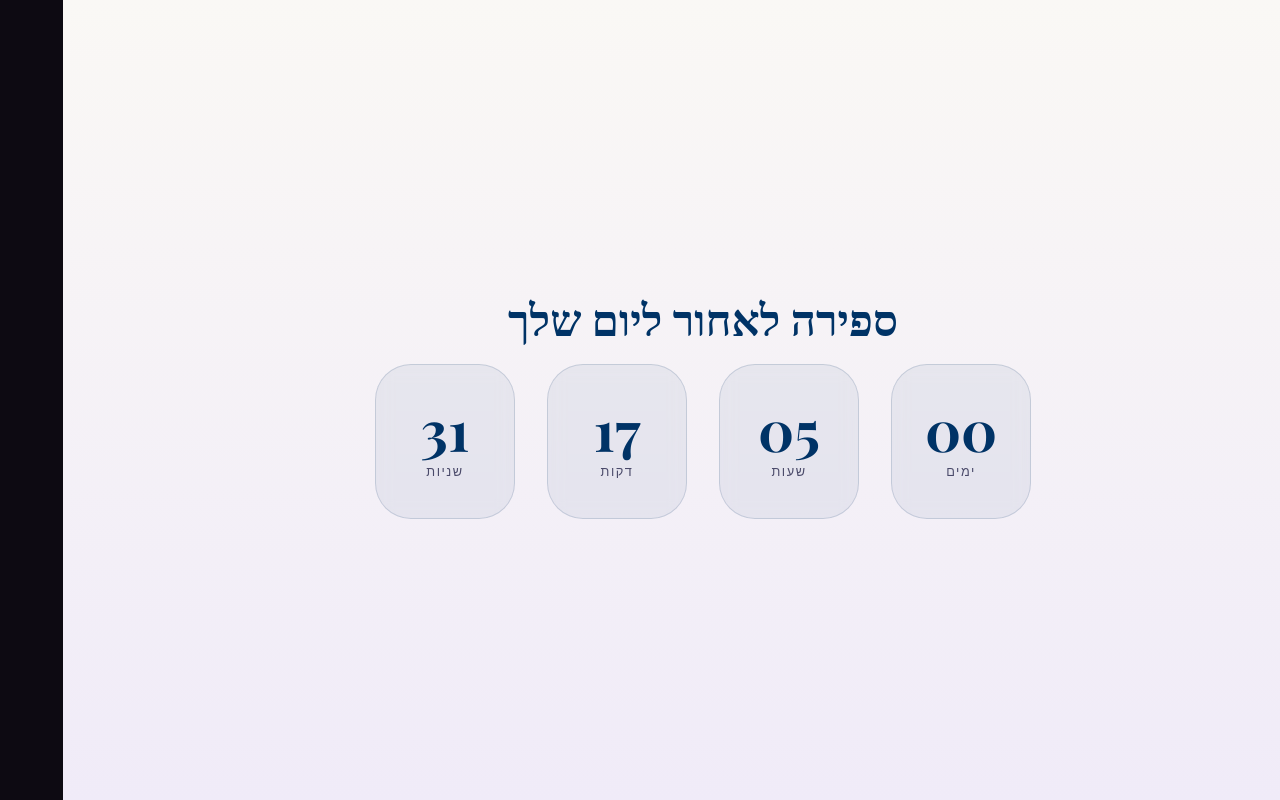
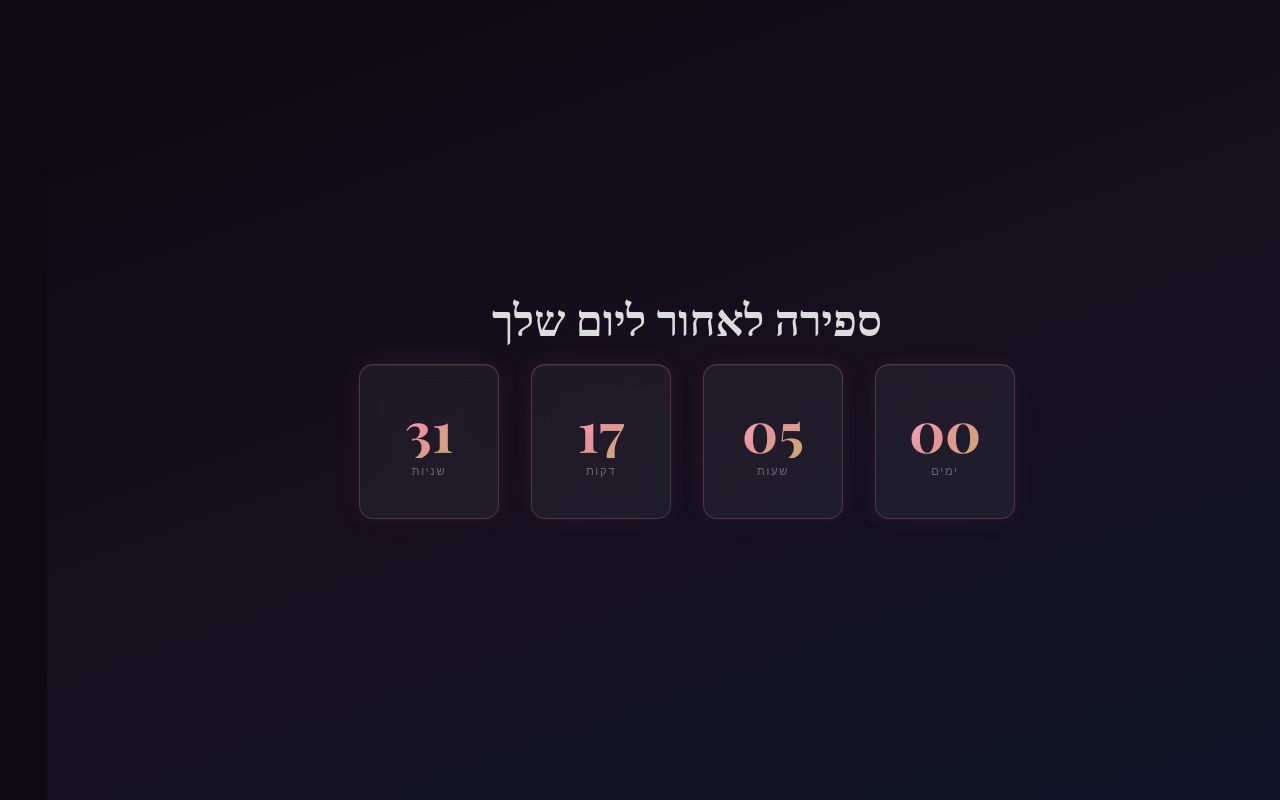
Before and after one commit to yoel2810/react-test, a React (Vite) app: page / in a window 1280 px wide. Built offline with nearby package versions, Linux system fonts and the light colour scheme; a web font is replaced by a local one.

Commit message:
style: CountdownTimer — dark glass cards with rose gold numbers

```diff
--- a/src/components/CountdownTimer/CountdownTimer.styles.ts
+++ b/src/components/CountdownTimer/CountdownTimer.styles.ts
@@ -6,25 +6,29 @@ export const sectionSx: SxProps<Theme> = {
   flexDirection: 'column',
   alignItems: 'center',
   justifyContent: 'center',
-  background: 'linear-gradient(180deg, #faf8f5 0%, #f0ebf8 100%)',
+  background: 'linear-gradient(160deg, #0d0a12 0%, #160f1e 50%, #0f1428 100%)',
   px: { xs: 3, md: 6 },
   py: { xs: 8, md: 10 },
   textAlign: 'center',
+  position: 'relative',
+  overflow: 'hidden',
 };
 
 export const sectionTitleSx: SxProps<Theme> = {
   fontFamily: '"Playfair Display", serif',
   fontWeight: 600,
   fontSize: { xs: '2rem', md: '2.75rem' },
-  color: '#003366',
+  color: 'rgba(255,255,255,0.85)',
   mb: 1,
 };
 
 export const sectionSubtitleSx: SxProps<Theme> = {
-  fontFamily: '"Lato", sans-serif',
-  color: '#4a4a6a',
+  fontFamily: '"Inter", sans-serif',
+  fontWeight: 300,
+  color: 'rgba(255,255,255,0.35)',
   mb: { xs: 5, md: 7 },
-  fontSize: { xs: '1rem', md: '1.1rem' },
+  fontSize: { xs: '0.85rem', md: '0.95rem' },
+  letterSpacing: '0.1em',
 };
 
 export const timerGridSx: SxProps<Theme> = {
@@ -41,35 +45,40 @@ export const unitCardSx: SxProps<Theme> = {
   justifyContent: 'center',
   width: { xs: 80, sm: 110, md: 140 },
   height: { xs: 90, sm: 120, md: 155 },
-  background: 'rgba(0, 51, 102, 0.06)',
-  border: '1.5px solid rgba(0, 51, 102, 0.15)',
-  borderRadius: 3,
-  backdropFilter: 'blur(8px)',
+  background: 'rgba(255,255,255,0.05)',
+  border: '1px solid rgba(244,184,193,0.2)',
+  borderRadius: '14px',
+  backdropFilter: 'blur(12px)',
+  boxShadow: '0 0 24px rgba(232,146,158,0.08), inset 0 1px 0 rgba(255,255,255,0.06)',
 };
 
 export const unitValueSx: SxProps<Theme> = {
   fontFamily: '"Playfair Display", serif',
   fontWeight: 700,
   fontSize: { xs: '2rem', sm: '2.75rem', md: '3.5rem' },
-  color: '#003366',
+  background: 'linear-gradient(135deg, #f4b8c1 0%, #e8929e 45%, #c9a96e 100%)',
+  WebkitBackgroundClip: 'text',
+  WebkitTextFillColor: 'transparent',
   lineHeight: 1,
 };
 
 export const unitLabelSx: SxProps<Theme> = {
-  fontFamily: '"Lato", sans-serif',
+  fontFamily: '"Inter", sans-serif',
   fontWeight: 400,
-  fontSize: { xs: '0.7rem', sm: '0.8rem' },
-  color: '#4a4a6a',
+  fontSize: { xs: '0.6rem', sm: '0.7rem' },
+  color: 'rgba(255,255,255,0.35)',
   textTransform: 'uppercase',
-  letterSpacing: '0.12em',
+  letterSpacing: '0.15em',
   mt: 0.5,
 };
 
 export const birthdayMessageSx: SxProps<Theme> = {
   fontFamily: '"Playfair Display", serif',
   fontStyle: 'italic',
-  fontWeight: 600,
+  fontWeight: 700,
   fontSize: { xs: '2rem', sm: '2.75rem', md: '3.5rem' },
-  color: '#003366',
-  textShadow: '0 2px 20px rgba(0,51,102,0.2)',
+  background: 'linear-gradient(135deg, #f4b8c1 0%, #e8929e 45%, #c9a96e 100%)',
+  WebkitBackgroundClip: 'text',
+  WebkitTextFillColor: 'transparent',
+  filter: 'drop-shadow(0 0 20px rgba(232,146,158,0.4))',
 };
```
